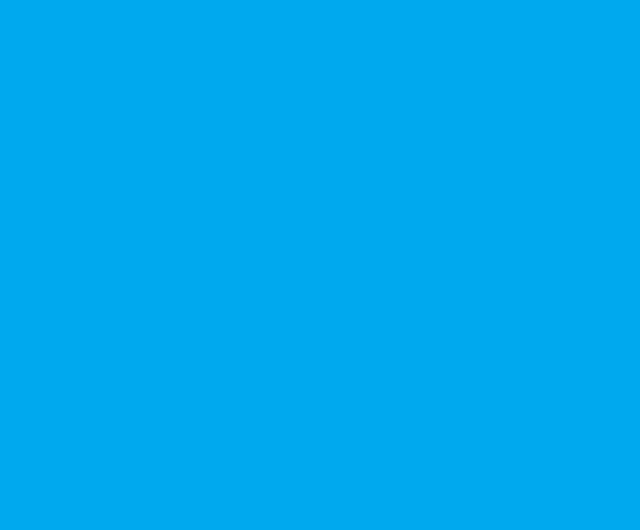
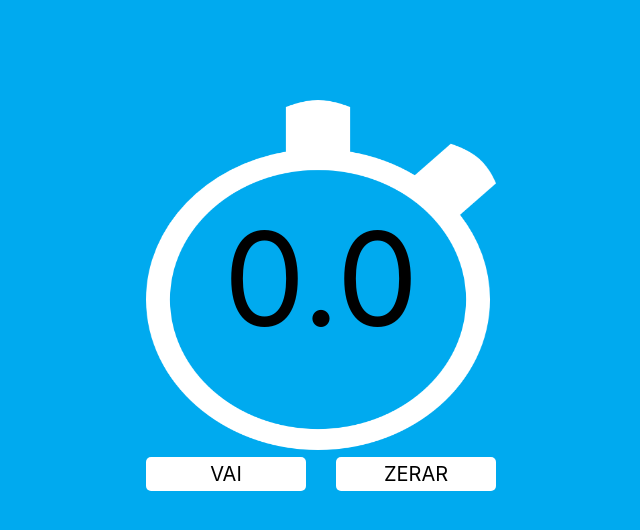
Before and after one commit to francovegini/curso-react, a React (Create React App) app in the folder cronometro/: page / in a window 1280 px wide. Shown: the top 530 px of the page, without its empty margins (319-959 px from the left). Built offline with nearby package versions, Linux system fonts and the light colour scheme.

Commit message:
estilizado cronometro

```diff
--- a/cronometro/src/App.js
+++ b/cronometro/src/App.js
@@ -1,10 +1,16 @@
 import React, { Component } from 'react';
+import './style.css'
 
 class App extends Component {
     render() {
         return (
-            <div>
-
+            <div className="container">
+                <img src={ require('./assets/cronometro.png') } className="img"/>
+                <a className="timer">0.0</a>
+                <div className="areaBtn">
+                    <a className="botao">VAI</a>
+                    <a className="botao">ZERAR</a>
+                </div>
             </div>
         );
     }
--- /dev/null
+++ b/cronometro/src/style.css
@@ -0,0 +1,41 @@
+.container{
+    display: flex;
+    width: 100%;
+    align-items: center;
+    justify-content: center;
+    flex-direction: column;
+}
+
+.img{
+    width: 350px;
+    height: 350px;
+    padding-top: 100px;
+}
+
+.timer{
+    font-size: 130px;
+    margin-top:-250px;
+}
+
+.areaBtn{
+    margin-top:100px;
+    display: flex;
+}
+
+.botao{
+    width: 150px;
+    background-color: #FFF;
+    font-size: 20px;
+    text-align: center;
+    border-radius: 5px;
+    margin-left: 15px;
+    margin-right: 15px;
+    cursor: pointer;
+    padding: 5px;
+}
+
+.botao:hover{
+    opacity: 0.7;
+    color: #000;
+    transition: all 0.50s;
+}
```
